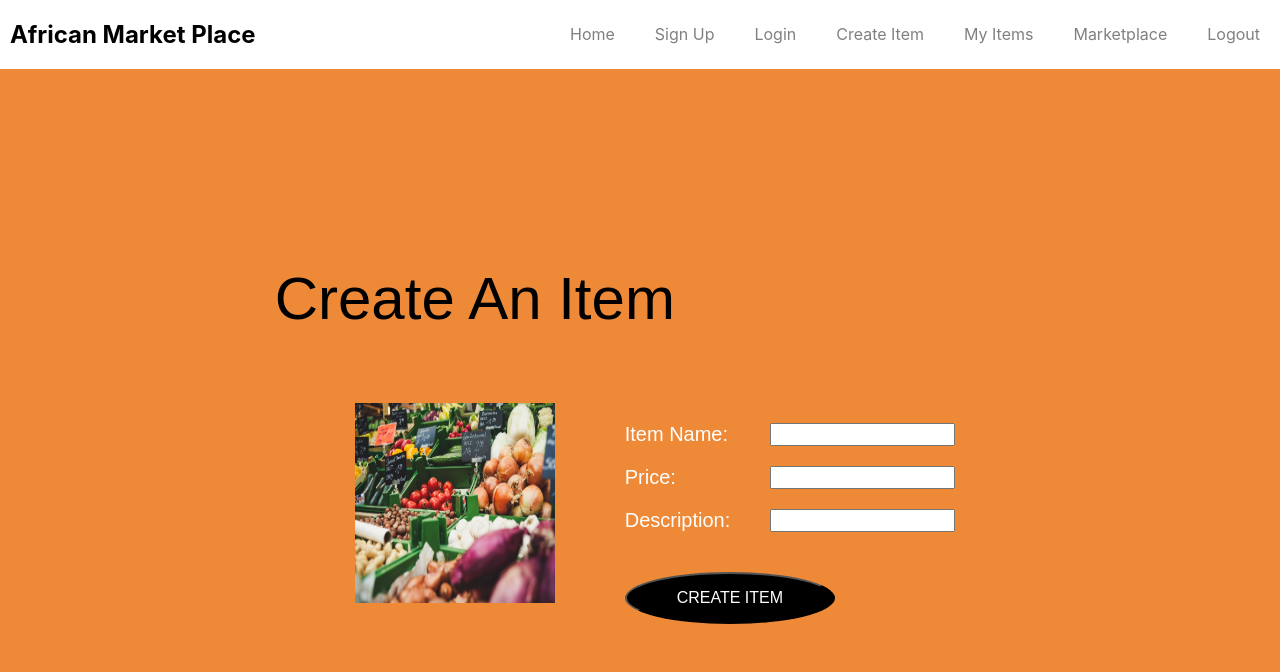
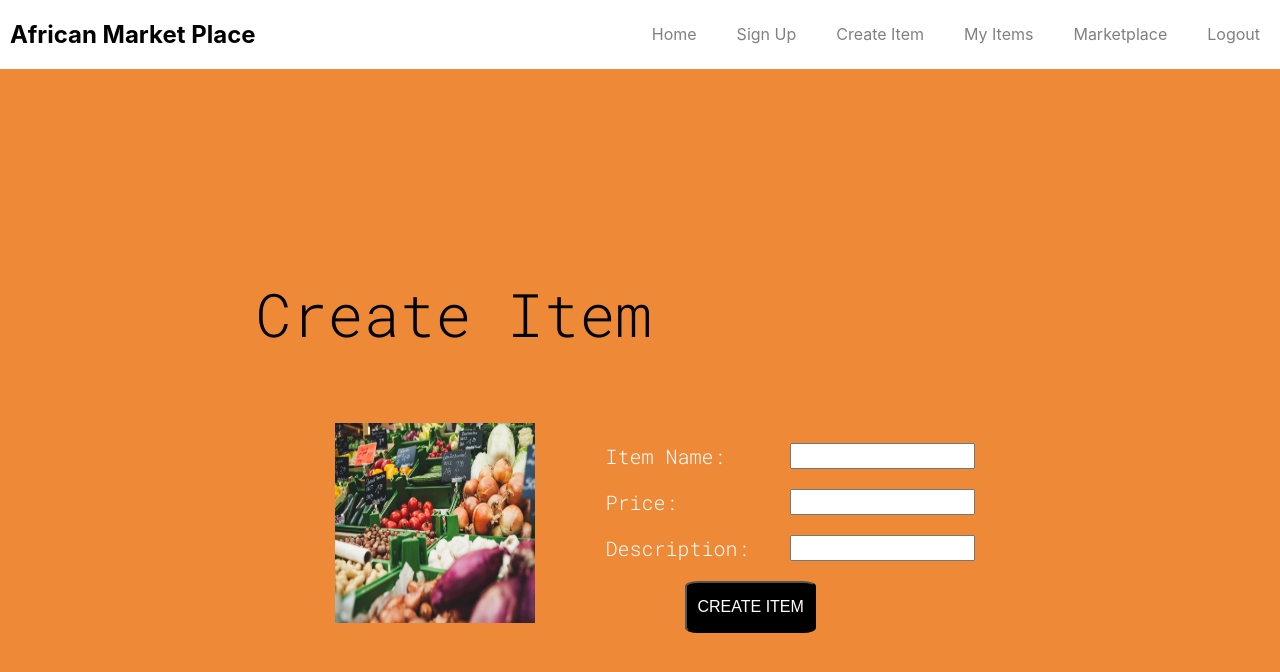
Before and after one commit to kimnivore/FarmersMarketplace-FE, a React (Create React App) app in the folder front-end/: page /create-item in a window 1280 px wide. Shown: the top 672 px of the page. Built offline with nearby package versions, Linux system fonts and the light colour scheme.

Commit message:
completed delete button functionality

```diff
--- a/front-end/src/App.js
+++ b/front-end/src/App.js
@@ -17,7 +17,6 @@ function App() {
           <NavStyle>
             <Link to='/' className='navlink'>Home</Link>
             <Link to='/signup' className='navlink'>Sign Up</Link>
-            <Link to='/login' className='navlink'>Login</Link>
             <Link to='/create-item' className='navlink'>Create Item</Link>
             <Link to='/my-items' className='navlink'>My Items</Link>
             <Link to='/sell-items' className='navlink'>Marketplace</Link>
@@ -31,9 +30,6 @@ function App() {
           <Route path='/create-item' component={CreateItem}/>
           <Route path='/signup' component={UserSignUp}/>
           <Route path='/login' component={Home} />
-
-
-
           <Route exact path='/' component={Home} />
         </Switch>
       </AppContainer>
--- a/front-end/src/components/CreateItem.js
+++ b/front-end/src/components/CreateItem.js
@@ -1,9 +1,9 @@
 import React, { useState } from 'react';
-//import axiosWithAuth from '../utils/axiosWithAuth';
+import axiosWithAuth from '../utils/axiosWithAuth';
 import { useHistory } from 'react-router-dom';
 import styled from 'styled-components';
 import Pic from '../images/pic02.jpeg';
-import axios from 'axios';
+
 
 const CreateItem = () => {
     const {push} = useHistory();
@@ -22,7 +22,8 @@ const CreateItem = () => {
 
     const handleSubmit = (e) => {
         e.preventDefault();
-        axios.post('https://backend-african-marketplace.herokuapp.com/api', form)
+            axiosWithAuth()
+            .post('/users', form)
             .then(resp => {
                 console.log(resp);
                 push('/my-items');
@@ -37,7 +38,7 @@ const CreateItem = () => {
     return (
         <ComponentContainer>
             <div>
-                <h1>Create An Item</h1>
+                <h1>Create Item</h1>
                 <form onSubmit={handleSubmit}>
                 <div className='form-container'>
                     <img src={Pic} alt='sample pic'/>
@@ -87,7 +88,7 @@ const ComponentContainer = styled.div`
     align-items: center;
     justify-content: center;
     margin: auto;
-    font-family: sans-serif;
+    font-family: 'Roboto Mono', monospace;
     font-size: 1rem;
     font-weight: 400;
     font-style: normal;
@@ -127,10 +128,10 @@ const ComponentContainer = styled.div`
     button{
         font-size: 16px;
         background-color: black;
-        border-radius: 100%;
+        border-radius: 10%;
         color: white;
-        padding: 15px 50px;
-        margin: 20px;
+        padding: 15px 10px;
+        margin-left: 100px;
     }
 
     img{
--- a/front-end/src/components/Logout.js
+++ b/front-end/src/components/Logout.js
@@ -11,7 +11,7 @@ const Logout = () => {
         .post('/logout')
         .then(resp => {
             localStorage.removeItem('token');
-            push('/login');
+            push('/');
         })
         .catch(err => {
             console.log(err);
--- a/front-end/src/components/MyItems.js
+++ b/front-end/src/components/MyItems.js
@@ -1,14 +1,19 @@
 import React, { useState, useEffect } from 'react';
 import styled from 'styled-components';
-import axios from 'axios';
+import axiosWithAuth from '../utils/axiosWithAuth';
+import { useHistory, useParams } from 'react-router-dom';
+
 
 
 
 const MyItems = () => {
     const [items, setItems ] = useState([]);
+    const { push } = useHistory();
+    const { id } = useParams();
 
     useEffect(() => {
-        axios.get('https://reqres.in/api/orders')
+        axiosWithAuth()
+        .get('/orders')
         .then(resp => {
             console.log(resp);
             setItems(resp.data.data);
@@ -17,6 +22,24 @@ const MyItems = () => {
             console.log(err);
         })
     }, []);
+
+    const deleteItem = (id) => {
+        setItems(items.filter(item =>(item.id !== Number(id))));
+    }
+
+    const handleDelete = (id) => {
+        axiosWithAuth()
+        .delete(`/orders/${id}`)
+        .then(resp => {
+            deleteItem(id);
+            console.log(resp);
+            // setItems(resp.data);
+            push('/my-items');
+        })
+        .catch(err => {
+            console.log(err.response);
+        })
+    }
 
     return (
         <ComponentContainer>
@@ -31,6 +54,7 @@ const MyItems = () => {
                                 <h2>{item.name}</h2>
                                 <h3>Price:{item.price}</h3>
                                 <p>Description:{item.description}</p>
+                                <button onClick={() => {handleDelete(item.id)}}>Delete</button>
                             </div>
                             )
                     })
@@ -45,13 +69,13 @@ const MyItems = () => {
 export default MyItems;
 
 const ComponentContainer = styled.div`
-    background-color: #EB3436;
+    background-color: #386FA4;
     display: flex;
     flex-direction: column;
     align-items: center;
     justify-content: center;
     margin: auto;
-    font-family: sans-serif;
+    font-family: 'Roboto Mono', monospace;
     font-size: 1rem;
     font-weight: 400;
     font-style: normal;
@@ -71,6 +95,7 @@ const ComponentContainer = styled.div`
     }
     p{
         color: white;
+        font-weight: bold;
     }
     .all-items{
         display: flex;
@@ -87,10 +112,16 @@ const ComponentContainer = styled.div`
         margin: 10px;
         padding: 20px;
         width: 20%;
+        background-color: #84D2F6;
     }
     img{
         width: 100px;
         height: 100px;
-        border-radius: 100%;
+        border: #386FA4 solid 1px;
+    }
+
+    button {
+        border-radius: 10%;
+        font-size: 1rem;
     }
 `
--- a/front-end/src/utils/axiosWithAuth.js
+++ b/front-end/src/utils/axiosWithAuth.js
@@ -7,7 +7,7 @@ const axiosWithAuth = () => {
         headers: {
             authorization: token
         },
-        baseURL: 'https://reqres.in/api/orders'
+        baseURL: 'https://reqres.in/api/'
     })
 }
 
```
Also changed, not shown: front-end/src/index.html (deleted, +0 -8 lines).
